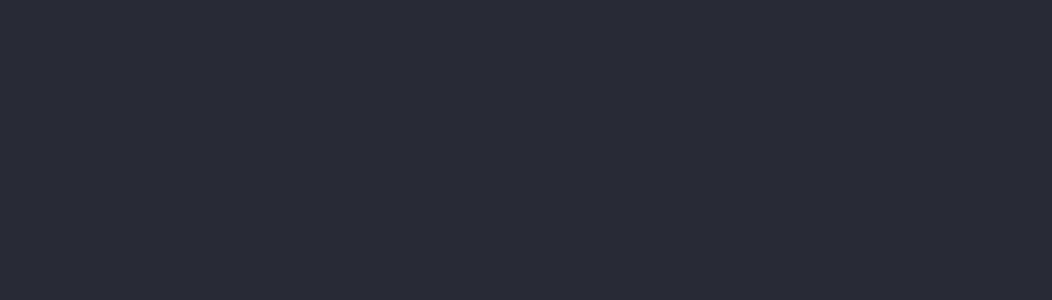
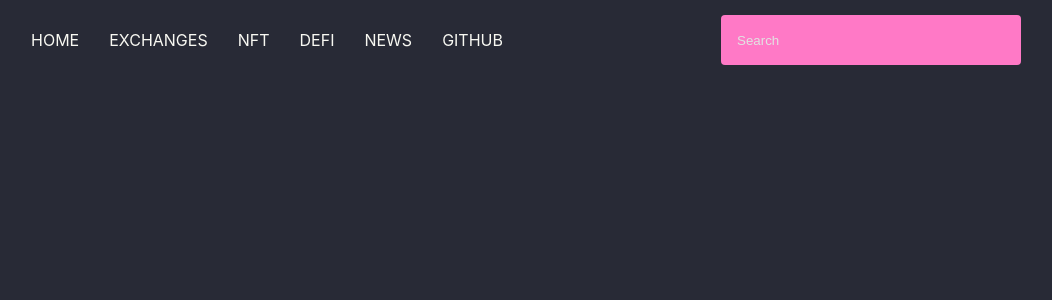
Before and after one commit to VladimirNeri/CryptoTracker, a React (Create React App) app: page /nft in a window 1280 px wide. Shown: the top 300 px of the page, without its empty margins (119-1171 px from the left). Built offline with nearby package versions, Linux system fonts and the light colour scheme.

Commit message:
added routes

```diff
--- a/src/App.jsx
+++ b/src/App.jsx
@@ -1,15 +1,23 @@
 import React from 'react';
-import { BrowserRouter as Router, Route } from 'react-router-dom';
+import { Route, Switch } from 'react-router-dom';
 import Home from './pages/Home';
 import Detail from './pages/Detail';
+import Exchanges from './pages/Exchanges';
+import NFT from './pages/NFT';
+import Defi from './pages/Defi';
+import News from './pages/News';
 
 const App = () => {
   return (
     <div>
-      <Router>
+      <Switch>
         <Route exact path='/' component={Home} />
+        <Route path='/exchanges' component={Exchanges} />
+        <Route path='/nft' component={NFT} />
+        <Route path='/defi' component={Defi} />
+        <Route path='/news' component={News} />
         <Route path='/coins/:id' component={Detail} />
-      </Router>
+      </Switch>
     </div>
   );
 };
--- a/src/components/CoinDetail/coindetail.css
+++ b/src/components/CoinDetail/coindetail.css
@@ -55,3 +55,7 @@
 .btn:active {
   color: #50fa7b;
 }
+
+.chart {
+  background-color: #f8f8f2;
+}
--- a/src/components/HistoryChart/index.js
+++ b/src/components/HistoryChart/index.js
@@ -31,6 +31,7 @@ const HistoryChart = ({ data }) => {
               label: `${detail.name} price`,
               data: determineTimeFormat(),
               backgroundColor: 'rgb(255, 184, 108)',
+              color: 'rgb(248, 248, 242)',
               borderColor: 'rgb(255, 184, 108)',
               pointRadius: 0,
             },
@@ -64,7 +65,7 @@ const HistoryChart = ({ data }) => {
   return (
     <div className='coin-history'>
       {/* <div>{renderPrice()}</div> */}
-      <div>
+      <div className='chart'>
         <canvas ref={chartRef} id='myChart' width={250} height={250}></canvas>
       </div>
 
--- a/src/components/Navbar/index.js
+++ b/src/components/Navbar/index.js
@@ -1,4 +1,5 @@
 import React, { useState } from 'react';
+import { Link } from 'react-router-dom';
 import { MenuItems } from '../../routes';
 import './Navbar.css';
 
@@ -17,12 +18,20 @@ const Navbar = (props) => {
           {MenuItems.map((item, index) => {
             return (
               <li key={index}>
-                <a className={item.cName} href={item.url}>
+                <Link className={item.cName} to={item.url} href={item.link}>
                   {item.title}
-                </a>
+                </Link>
               </li>
             );
           })}
+          <a
+            className='nav-github'
+            href='https://github.com/VladimirNeri/CryptoTracker'
+            target='_blank'
+            rel='noreferrer'
+          >
+            Github
+          </a>
         </ul>
       </div>
 
--- a/src/index.css
+++ b/src/index.css
@@ -16,6 +16,7 @@ body {
   height: 100%;
   width: 100%;
   background-color: #282a36;
+  color: #f8f8f2;
   height: 100vh;
 }
 
@@ -26,7 +27,7 @@ code {
 
 .coin-app {
   align-items: center;
-  color: #fff;
+  color: #f8f8f2;
   padding-top: 30px;
 }
 
--- a/src/index.js
+++ b/src/index.js
@@ -1,11 +1,14 @@
 import React from 'react';
 import ReactDOM from 'react-dom';
+import { BrowserRouter as Router } from 'react-router-dom';
 import './index.css';
 import App from './App';
 
 ReactDOM.render(
   <React.StrictMode>
-    <App />
+    <Router>
+      <App />
+    </Router>
   </React.StrictMode>,
   document.getElementById('root')
 );
--- /dev/null
+++ b/src/pages/Defi.jsx
@@ -0,0 +1,14 @@
+import React from 'react';
+import Navbar from '../components/Navbar';
+
+
+const Defi = () => {
+  return (
+    <div className='container'>
+      <Navbar />
+
+    </div>
+  );
+};
+
+export default Defi;
--- /dev/null
+++ b/src/pages/Exchanges.jsx
@@ -0,0 +1,14 @@
+import React from 'react';
+import Navbar from '../components/Navbar';
+
+
+const Exchanges = () => {
+  return (
+    <div className='container'>
+      <Navbar />
+
+    </div>
+  );
+};
+
+export default Exchanges;
--- /dev/null
+++ b/src/pages/NFT.jsx
@@ -0,0 +1,14 @@
+import React from 'react';
+import Navbar from '../components/Navbar';
+
+
+const NFT = () => {
+  return (
+    <div className='container'>
+      <Navbar />
+
+    </div>
+  );
+};
+
+export default NFT;
--- /dev/null
+++ b/src/pages/News.jsx
@@ -0,0 +1,14 @@
+import React from 'react';
+import Navbar from '../components/Navbar';
+
+
+const News = () => {
+  return (
+    <div className='container'>
+      <Navbar />
+
+    </div>
+  );
+};
+
+export default News;
--- a/src/routes/index.js
+++ b/src/routes/index.js
@@ -1,32 +1,27 @@
 export const MenuItems = [
   {
     title: 'Home',
-    url: '#',
-    cName: 'nav-links'
+    url: '/',
+    cName: 'nav-home'
   },
   {
     title: 'Exchanges',
-    url: '#',
-    cName: 'nav-links'
+    url: '/exchanges',
+    cName: 'nav-exchanges'
   },
   {
     title: 'NFT',
-    url: '#',
-    cName: 'nav-links'
+    url: '/nft',
+    cName: 'nav-nft'
   },
   {
     title: 'Defi',
-    url: '#',
-    cName: 'nav-links'
+    url: '/defi',
+    cName: 'nav-defi'
   },
   {
     title: 'News',
-    url: '#',
-    cName: 'nav-links'
-  },
-  {
-    title: 'Github',
-    url: '#',
-    cName: 'nav-links'
+    url: 'news',
+    cName: 'nav-news'
   }
 ]
```
